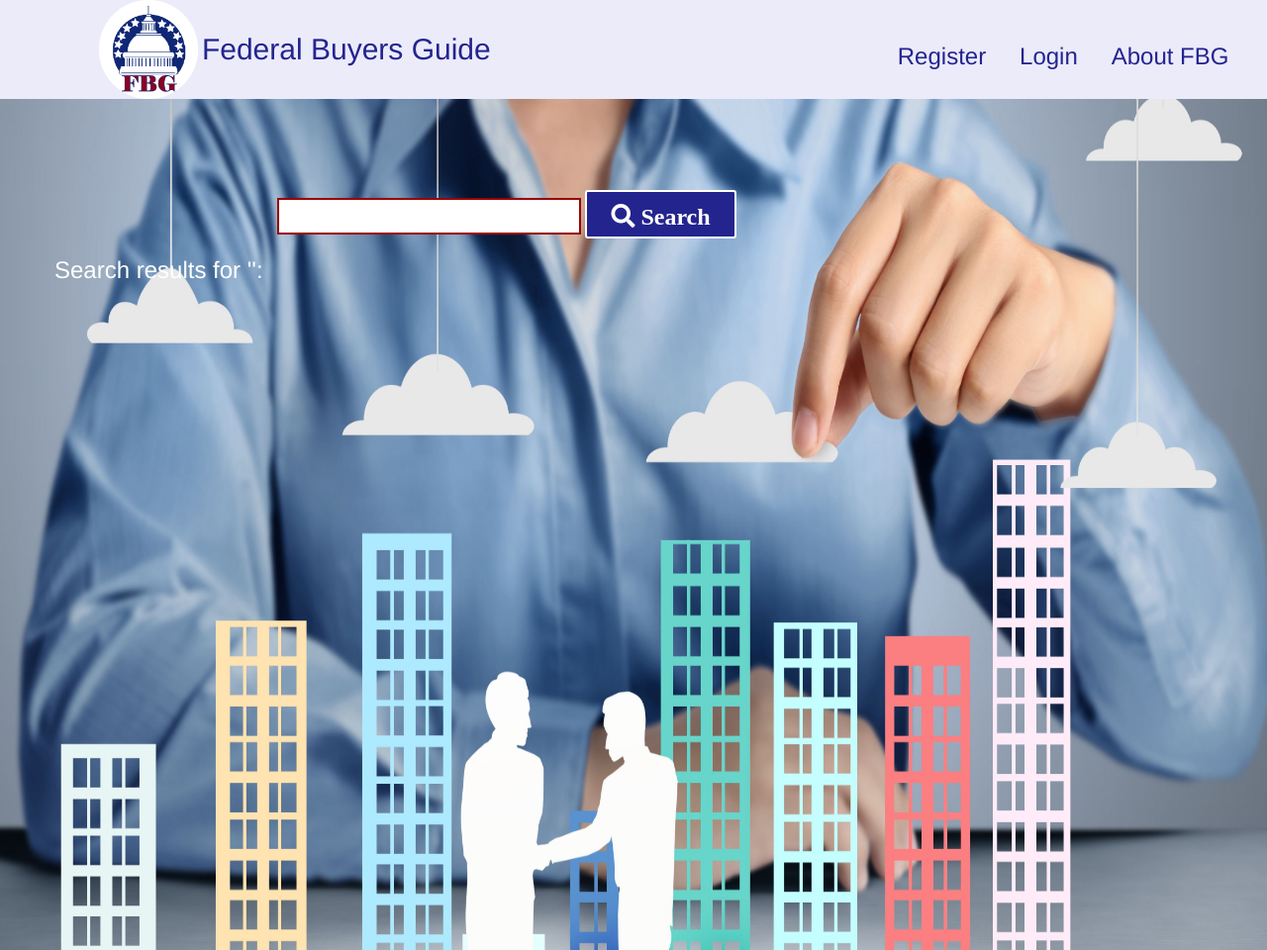
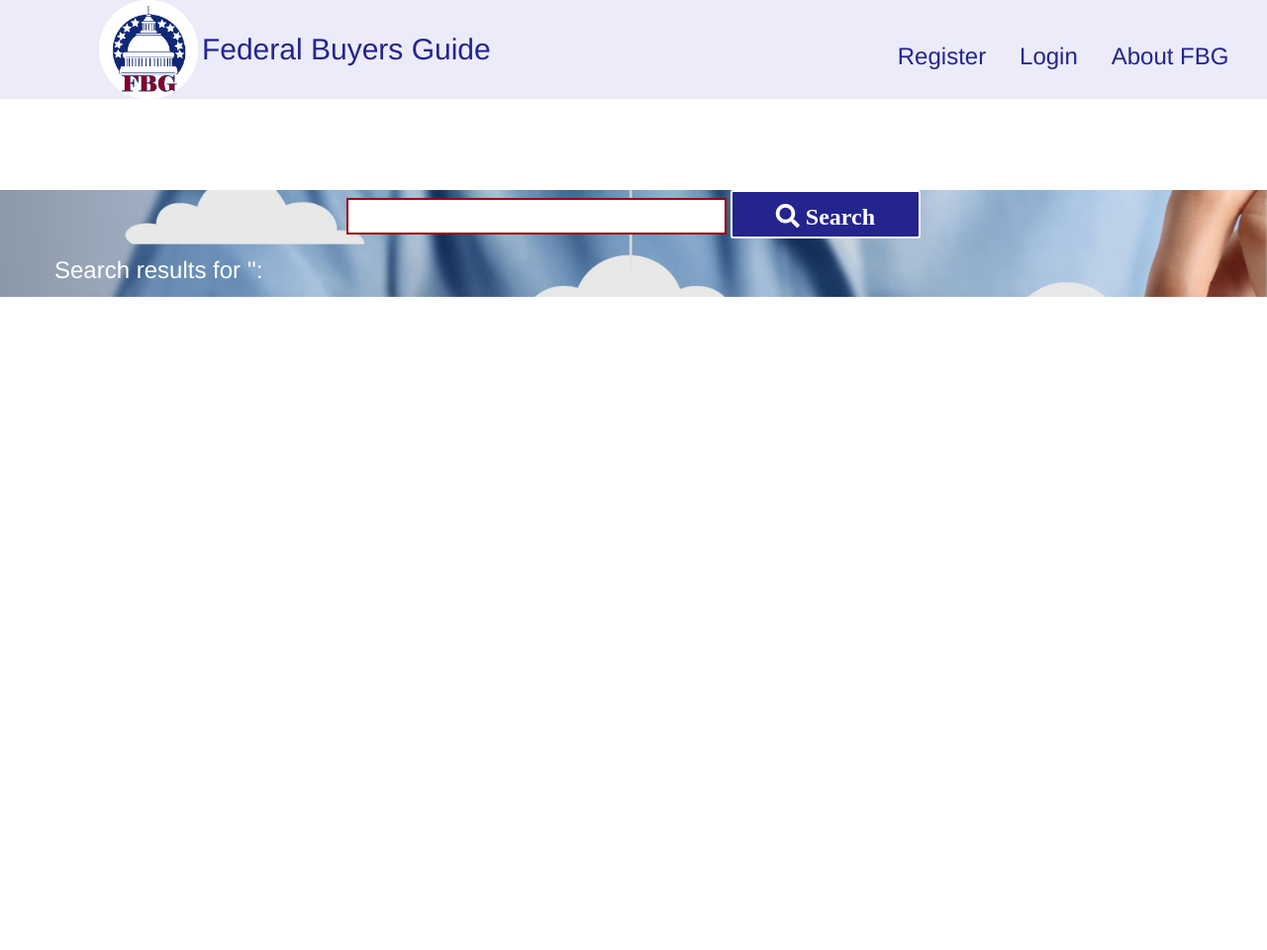
Before and after one commit to NotKhalifornia/FbgDirectorySite, a Django app: template templates/listings/search_results.html in a window 1280 px wide. Shown: the whole page at 99% size. Run offline with Django 3.2, Linux system fonts and the light colour scheme; the template is opened without the code that fills it: values that come from a table or form of the project are taken from there, others are empty; some libraries are stand-ins or nearby versions.

Commit message:
fixed background image search results

```diff
--- a/listings/static/listings/styles.css
+++ b/listings/static/listings/styles.css
@@ -38,8 +38,10 @@
 .centered-results {
     position: absolute;
     top: 20%;
+    background: url("/static/listings/business_photo4.jpeg") fixed;
+    background-size:cover;
     /*left: 50%;*/
-    width:80%;
+    width:100%;
     /*transform: translate(-50%, -50%);*/
 }
 .results {
--- a/templates/base.html
+++ b/templates/base.html
@@ -23,7 +23,7 @@
             </div>
         </div>
         </div>
-        <img style="position: fixed !important; top: 100px;"id="splash-image"src= "{% static "listings/business_photo4.jpeg" %}" alt="alt" height="100%" width="100%"/>
+        <!-- <img style="position: fixed !important; top: 100px;"id="splash-image"src= "{% static "listings/business_photo4.jpeg" %}" alt="alt" height="100%" width="100%"/> -->
         <div class="centered-results">
 {% block content %}
 {% endblock %}
```
